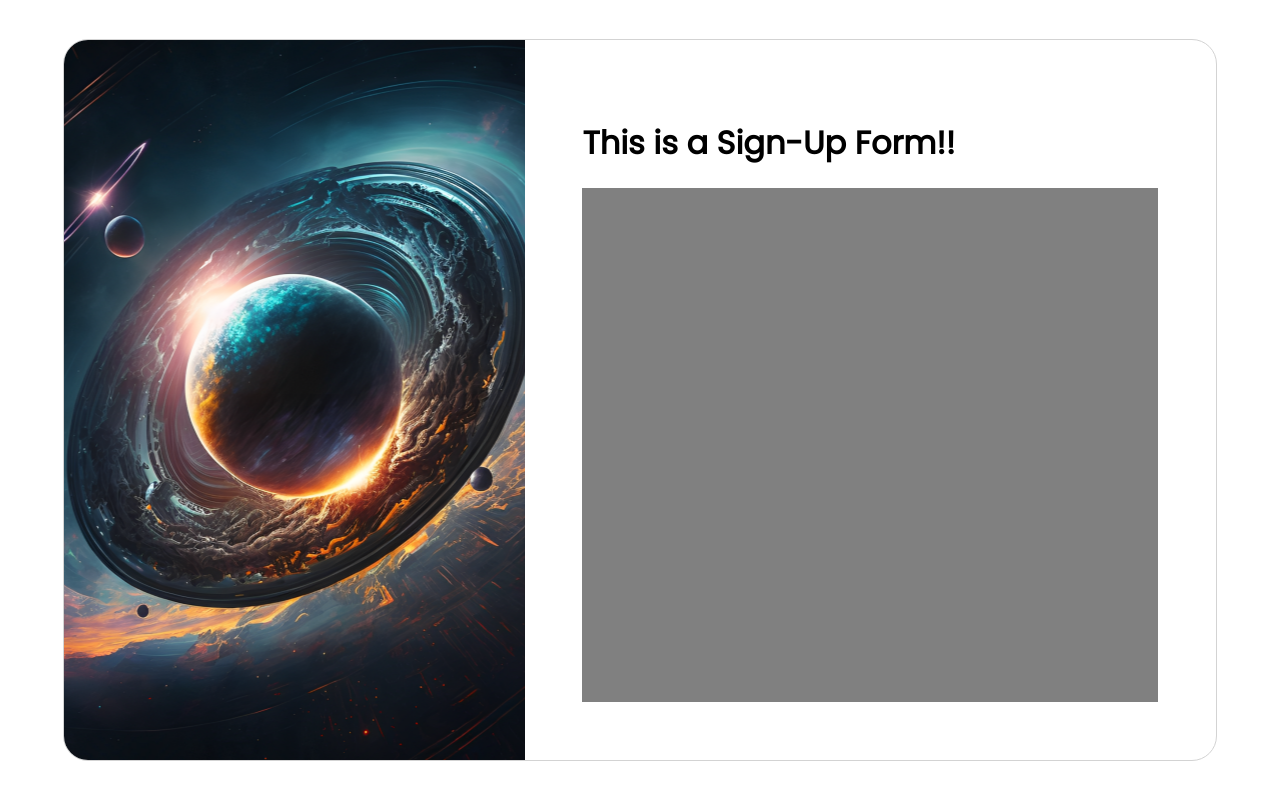
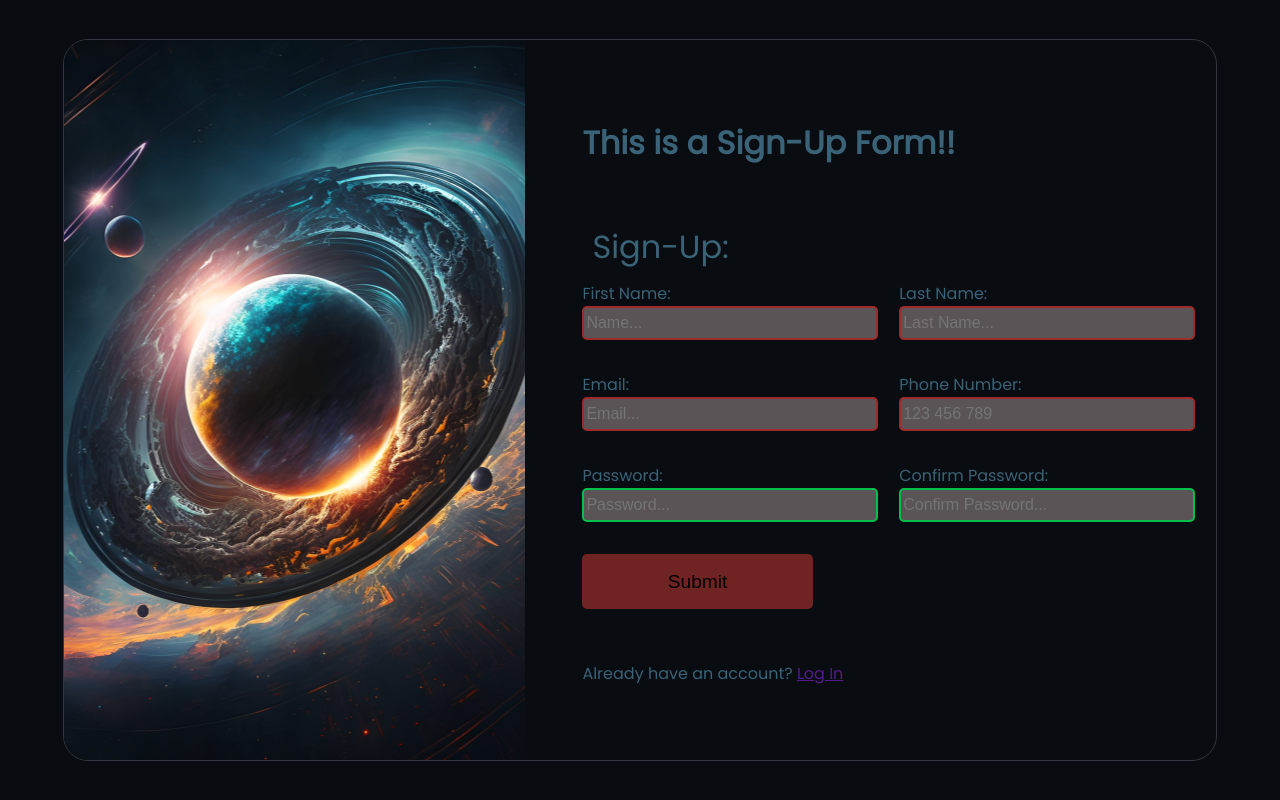
Before and after one commit to portaTuimil/Sign-Up_Form, a plain HTML site: page index.html in a window 1280 px wide. Drawn offline with Linux system fonts and the light colour scheme.

Commit message:
Form Formatted and validation started

```diff
--- a/index.html
+++ b/index.html
@@ -13,8 +13,51 @@
 		<div class="form-div">
 
 			<h1>This is a Sign-Up Form!!</h1>
+			<br>
+			<div class="sign-up">Sign-Up:</div>
 
-			<div class="form"></div>
+				<form class="form">
+					<div id="first-name">
+						<label for="first_name">First Name:</label>
+						<br>
+						<input type="text" id="first_name" name="first_name" placeholder="Name..." required pattern="^[a-zA-Z]+$">
+					</div>
+
+					<div id="email">
+						<label for="email">Email:</label>
+						<br>
+						<input type="email" id="email" name="email" placeholder="Email..." required>
+					</div>
+
+					<div id="password">
+						<label for="password">Password:</label>
+						<br>
+						<input type="password" id="password" name="password" placeholder="Password...">
+					</div>
+
+					<button class="submit-button" type="submit">Submit</button>
+
+					<div id="last-name">
+						<label for="last_name">Last Name:</label>
+						<br>
+						<input type="text" id="last_name" name="last_name" placeholder="Last Name..." required>
+					</div>
+
+					<div id="tel">
+						<label for="tel">Phone Number:</label>
+						<br>
+						<input type="tel" id="tel" name="tel" placeholder="123 456 789" required pattern="[0-9]{3}\s[0-9]{3}\s[0-9]{3}">
+					</div>
+
+					<div id="confirm-password">
+						<label for="confirm-password">Confirm Password:</label>
+						<br>
+						<input type="password" id="confirm-password" name="confirm-password" placeholder="Confirm Password...">
+					</div>
+
+				</form>
+
+				<p class="log-in">Already have an account? <a href="">Log In</a></p>
 
 		</div>
 	</div>
--- a/styles.css
+++ b/styles.css
@@ -9,13 +9,15 @@ body{
     align-items: center;
     font-family: 'Lora', serif;
     font-family: 'Poppins', system-ui, -apple-system, BlinkMacSystemFont, 'Segoe UI', Roboto, Oxygen, Ubuntu, Cantarell, 'Open Sans', 'Helvetica Neue', sans-serif;
+    background-color: #090c10;
+    color: #3a6378;
 }
 
 .content{
     width: 90vw;
     height: 90vh;
     border-radius: 25px;
-    border: 1px solid #D3D3D3;
+    border: 1px solid #313741;
     display: flex;
     overflow: hidden;
 }
@@ -39,5 +41,60 @@ body{
 .form{
     height: 100%;
     width: 100%;
-    background-color: grey;
+    display: flex;
+    grid-template-columns: repeat(2, 1fr);
+    grid-template-rows: repeat(5, 1fr);
+    flex-flow:column wrap;
+    flex-wrap: wrap;
+    column-gap: 5%;
 }
+
+.sign-up{
+    grid-column: 1 / span 2;
+    grid-row: 1;
+    font-size: 2rem;
+    box-sizing: border-box;
+    padding: 10px;
+}
+
+
+.form > div{
+    height: 25%;
+    width: 50%;
+}
+
+input{
+    width: 100%;
+    height: 30%;
+    font-size: 1rem;
+    background-color: #5a5457;
+    border-radius: 5px;
+    border-style: none;
+}
+
+input:focus{
+    height: 35%;
+}
+
+.submit-button{
+    height: 15%;
+    width: 40%;
+    font-size: 1.2rem;
+    background-color: #6f2323;
+    border-radius: 5px;
+    border-style: none;
+}
+
+p{
+    font-size: 1rem;
+}
+
+input:valid{
+    border-color: #03c04a;
+    border-style: solid;
+}
+
+input:invalid{
+    border-color: #a02a2a;
+    border-style: solid;
+}
```
